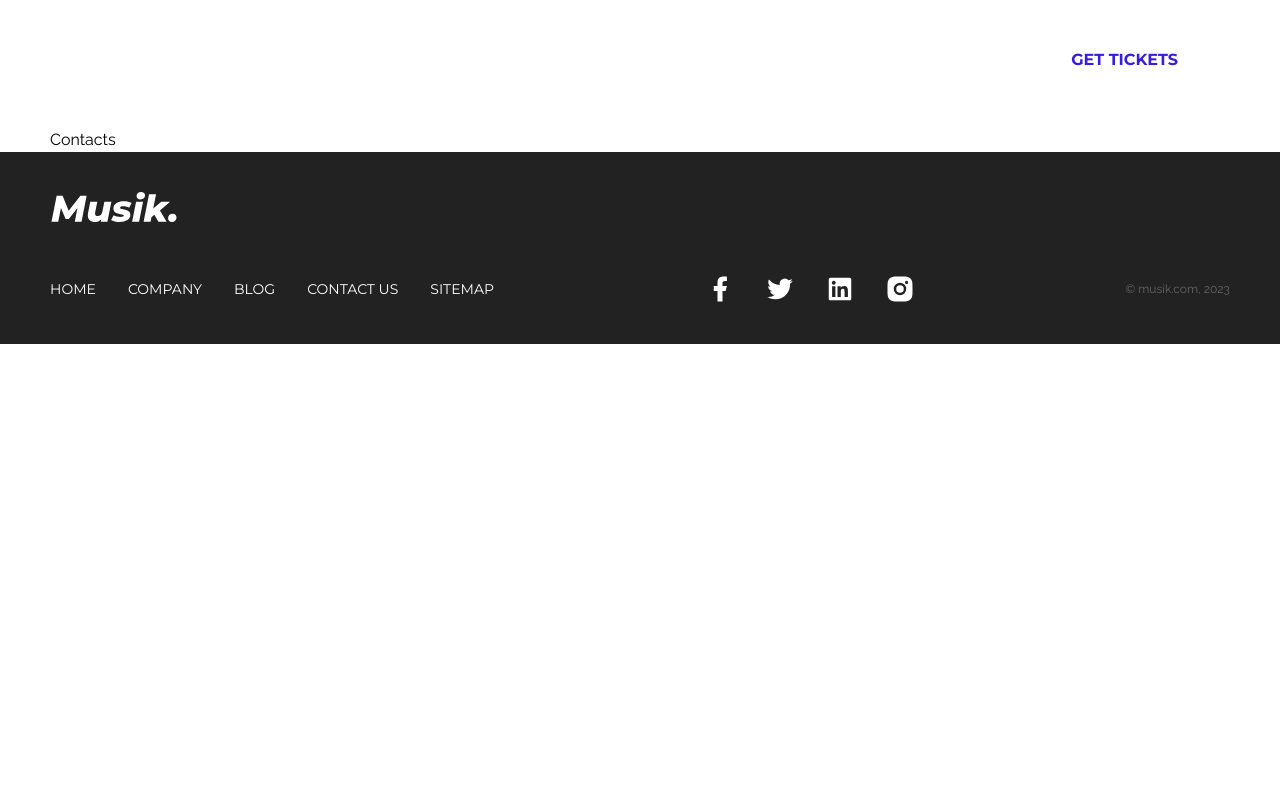
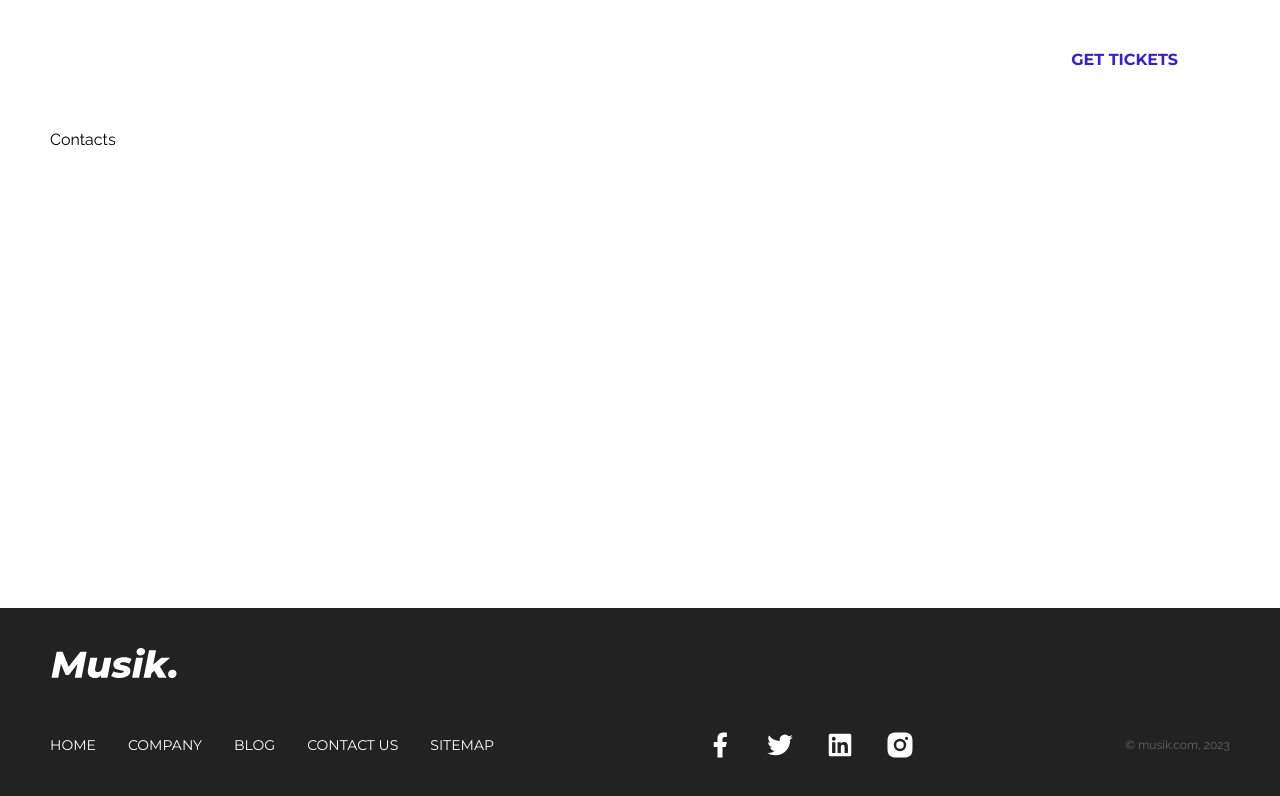
Before and after one commit to late-exairu/musik, a React (Vite) app: page /contacts in a window 1280 px wide. Shown: the top 796 px of the page. Built offline with nearby package versions, Linux system fonts and the light colour scheme.

Commit message:
Update Vite configuration

```diff
--- a/index.html
+++ b/index.html
@@ -1,16 +1,26 @@
 <!DOCTYPE html>
 <html class="min-h-full" lang="en">
   <head>
-    <meta charset="UTF-8"/>
-    <link rel="icon" type="image/svg+xml" href="/favicon.svg"/>
-    <meta name="viewport" content="width=device-width, initial-scale=1.0"/>
-    <link rel="preconnect" href="https://fonts.googleapis.com">
-    <link rel="preconnect" href="https://fonts.gstatic.com" crossorigin="crossorigin">
-    <link href="https://fonts.googleapis.com/css2?family=Montserrat:wght@400;600;700;800&family=Raleway:wght@400;600;700&display=swap" rel="stylesheet">
+    <meta charset="UTF-8" />
+    <link rel="icon" type="image/svg+xml" href="/favicon.svg" />
+    <meta name="viewport" content="width=device-width, initial-scale=1.0" />
+    <link rel="preconnect" href="https://fonts.googleapis.com" />
+    <link
+      rel="preconnect"
+      href="https://fonts.gstatic.com"
+      crossorigin="crossorigin"
+    />
+    <link
+      href="https://fonts.googleapis.com/css2?family=Montserrat:wght@400;600;700;800&family=Raleway:wght@400;600;700&display=swap"
+      rel="stylesheet"
+    />
     <title>Musik</title>
   </head>
   <body class="min-h-full">
-    <div class="relative min-w-[320px]" id="root"></div>
+    <div
+      class="relative flex min-h-screen min-w-[320px] flex-col"
+      id="root"
+    ></div>
     <script type="module" src="/src/main.jsx"></script>
   </body>
 </html>
--- a/src/components/Footer.jsx
+++ b/src/components/Footer.jsx
@@ -4,7 +4,7 @@ import Socials from "./Socials";
 
 export default function Footer({ socials, menu, copyright }) {
   return (
-    <footer className="bg-black text-white" aria-label="Footer">
+    <footer className="mt-auto bg-black text-white" aria-label="Footer">
       <div className="container py-6 md:py-10">
         <Logo className="mx-auto mb-6 flex w-24 lg:inline-flex lg:w-32" />
 
--- a/vite.config.js
+++ b/vite.config.js
@@ -1,11 +1,8 @@
-import { defineConfig } from 'vite'
-import react from '@vitejs/plugin-react'
+import { defineConfig } from "vite";
+import react from "@vitejs/plugin-react";
 
 // https://vitejs.dev/config/
 export default defineConfig({
-  base: 'https://late-exairu.github.io/',
+  base: "/musik/",
   plugins: [react()],
-  build: {
-    outDir: './build'
-  }
-})
+});
```
Also changed, not shown: package.json (+5 -5 lines), 1 other file (tests, documents, lock files or other folders).
